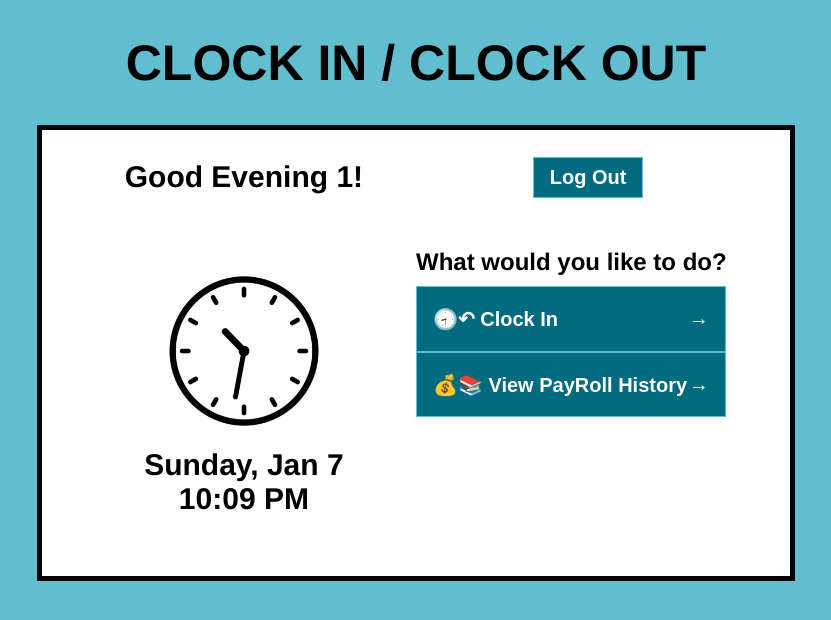
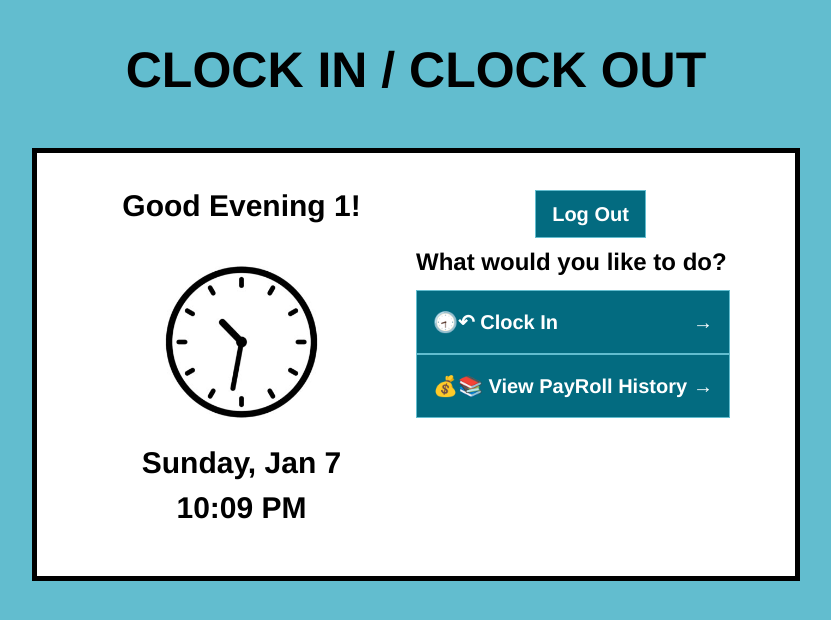
Before and after one commit to Nikhil-Naikar/Clock-In-Clock-Out, a Vue app in the folder frontend/: page /main/1/1 in a window 1280 px wide. Shown: the top 620 px of the page, without its empty margins (224-1055 px from the left). Built offline with nearby package versions, Linux system fonts and the light colour scheme.

Commit message:
minor updated to ui

```diff
--- a/frontend/package.json
+++ b/frontend/package.json
@@ -8,6 +8,7 @@
     "lint": "vue-cli-service lint"
   },
   "dependencies": {
+    "bootstrap": "^5.3.3",
     "core-js": "^3.8.3",
     "vue": "^3.2.13",
     "vue-router": "^4.2.5"
--- a/frontend/public/index.html
+++ b/frontend/public/index.html
@@ -5,9 +5,11 @@
     <meta http-equiv="X-UA-Compatible" content="IE=edge">
     <meta name="viewport" content="width=device-width,initial-scale=1.0">
     <title>Clock In Clock Out</title>
+    <link href="https://cdn.jsdelivr.net/npm/bootstrap@5.3.3/dist/css/bootstrap.min.css" rel="stylesheet" integrity="sha384-QWTKZyjpPEjISv5WaRU9OFeRpok6YctnYmDr5pNlyT2bRjXh0JMhjY6hW+ALEwIH" crossorigin="anonymous">
   </head>
   <body style="background-color: rgb(98, 189, 207)">
     <div id="app"></div>
     <!-- built files will be auto injected -->
+    <script src="https://cdn.jsdelivr.net/npm/bootstrap@5.3.3/dist/js/bootstrap.bundle.min.js" integrity="sha384-YvpcrYf0tY3lHB60NNkmXc5s9fDVZLESaAA55NDzOxhy9GkcIdslK1eN7N6jIeHz" crossorigin="anonymous"></script>
   </body>
 </html>
--- a/frontend/src/App.vue
+++ b/frontend/src/App.vue
@@ -1,7 +1,11 @@
 <template>
   <div class="center-content">
-    <router-link class="remove-link-look" to="/"><header><h1>CLOCK IN / CLOCK OUT</h1></header></router-link>
-    <router-view></router-view>
+    <div class="container">
+      <router-link class="remove-link-look" to="/"><header><h1>CLOCK IN / CLOCK OUT</h1></header></router-link>
+    </div>
+    <div>
+      <router-view></router-view>
+    </div>
   </div>
 </template>
 
@@ -30,4 +34,7 @@ h1 {
   text-decoration: none;
   color: black;
 }
+.container{
+  padding: 40px;
+}
 </style>
--- a/frontend/src/pages/worker/ClockedIn.vue
+++ b/frontend/src/pages/worker/ClockedIn.vue
@@ -4,7 +4,6 @@
         <h3>Successfully Clocked In on <span class="highlight">{{ day }} {{ date }}</span> at <span class="highlight">{{ time }}</span></h3>
         <router-link to="/login"><base-button>Log Out</base-button></router-link>
     </div>
-
 </template>
 
 <script>
--- a/frontend/src/pages/worker/MainPage.vue
+++ b/frontend/src/pages/worker/MainPage.vue
@@ -116,9 +116,7 @@ export default {
 .grid-container {
     display: grid;
     grid-template-columns: 50% 50%;
-    padding-right: 30px;
-    padding-left: 30px;
-    padding-bottom: 30px;
+    padding: 30px;
 }
 
 img {
--- a/frontend/src/pages/worker/ShiftFeedback.vue
+++ b/frontend/src/pages/worker/ShiftFeedback.vue
@@ -1,6 +1,10 @@
 <template>
+    <!-- <div>
+        <h1>Feedback page</h1>
+    </div> -->
     <div>
-        <h1>Feedback page</h1>
+        <label for="rating-inline">Inline rating:</label>
+        <b-form-rating id="rating-inline" inline value="4"></b-form-rating>
     </div>
 </template>
 
```
Also changed, not shown: 1 other file (tests, documents, lock files or other folders).
